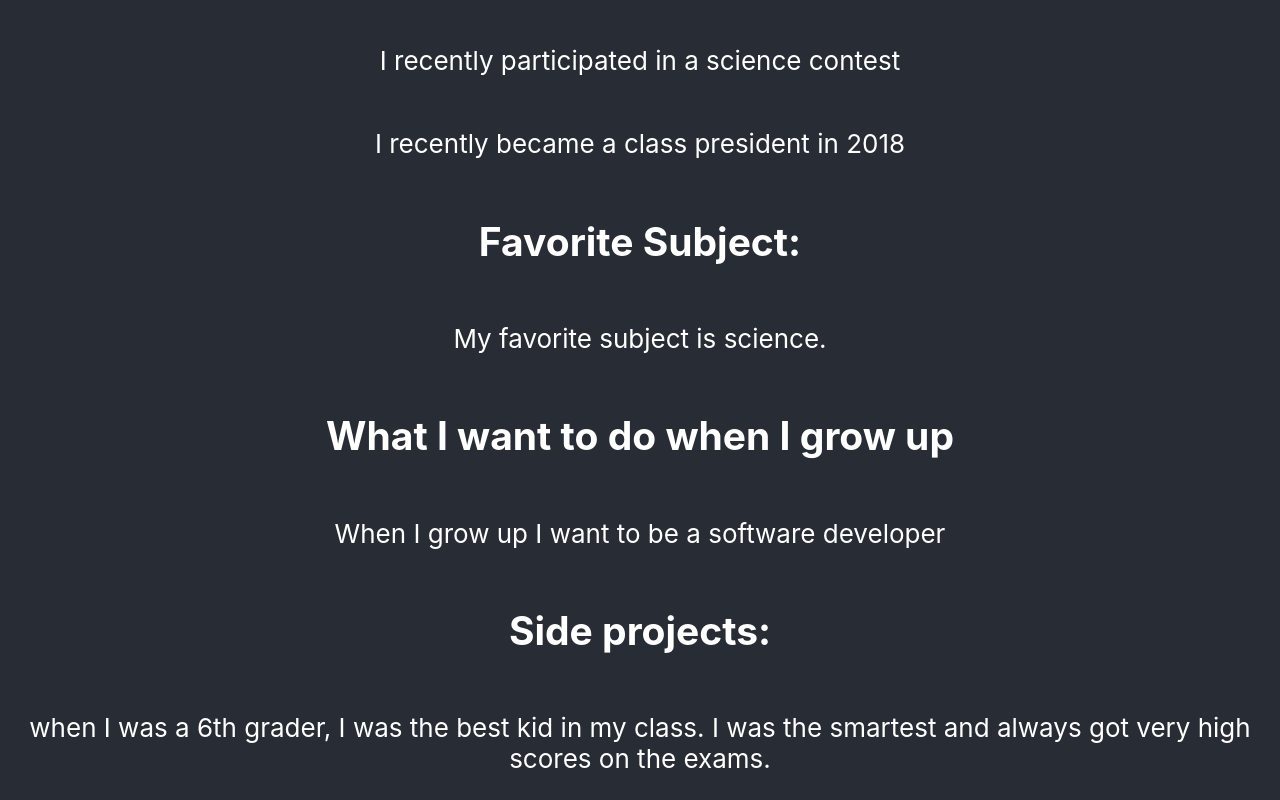
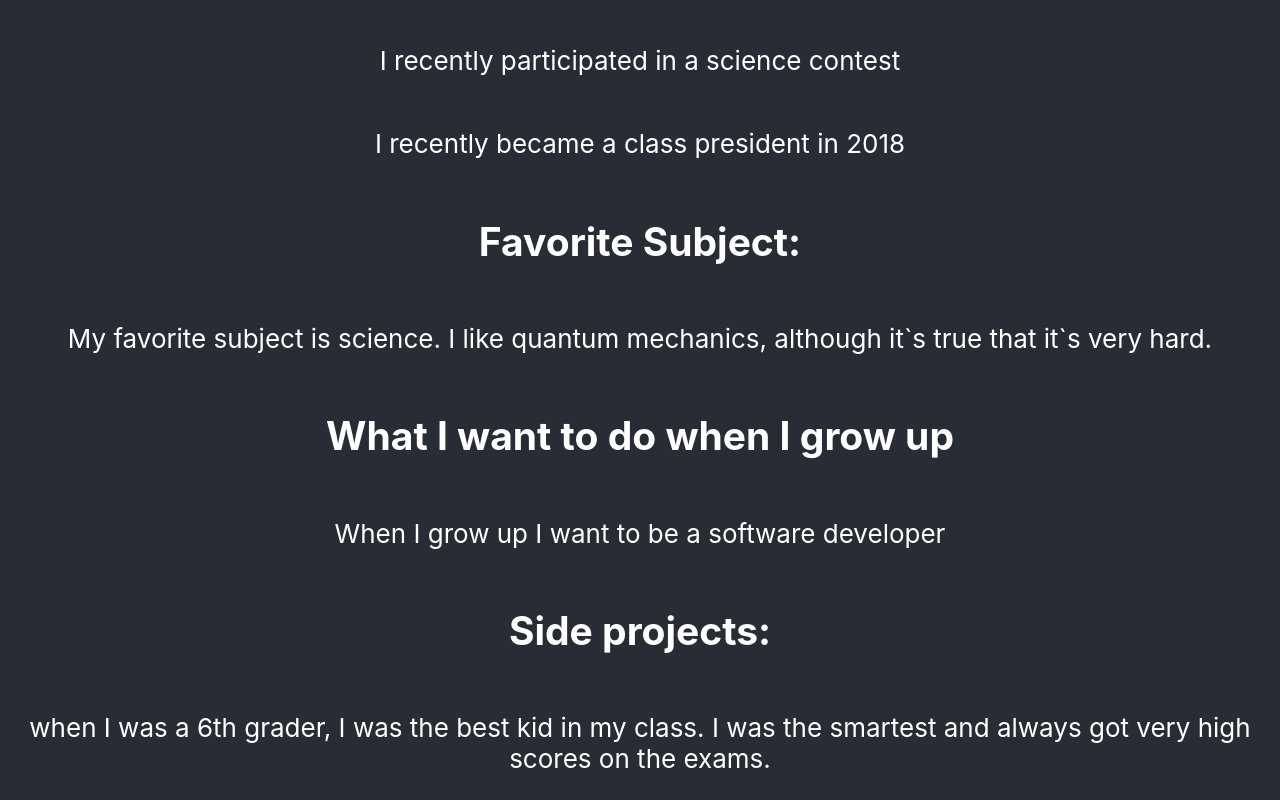
Before and after one commit to shin2005/portfolio, a React (Create React App) app: page / in a window 1280 px wide. Shown: the part 725-1525 px from the top of the page. Built offline with nearby package versions, Linux system fonts and the light colour scheme.

Commit message:
new commit

```diff
--- a/src/App.js
+++ b/src/App.js
@@ -14,7 +14,10 @@ function App() {
         <p>I recently participated in a science contest </p>
         <p>I recently became a class president in 2018 </p>
         <h2>Favorite Subject:</h2>
-        <p>My favorite subject is science. </p>
+        <p>
+          My favorite subject is science. I like quantum mechanics, although
+          it`s true that it`s very hard.{" "}
+        </p>
         <h2>What I want to do when I grow up</h2>
         <p>When I grow up I want to be a software developer</p>
         <h2>Side projects:</h2>
```
